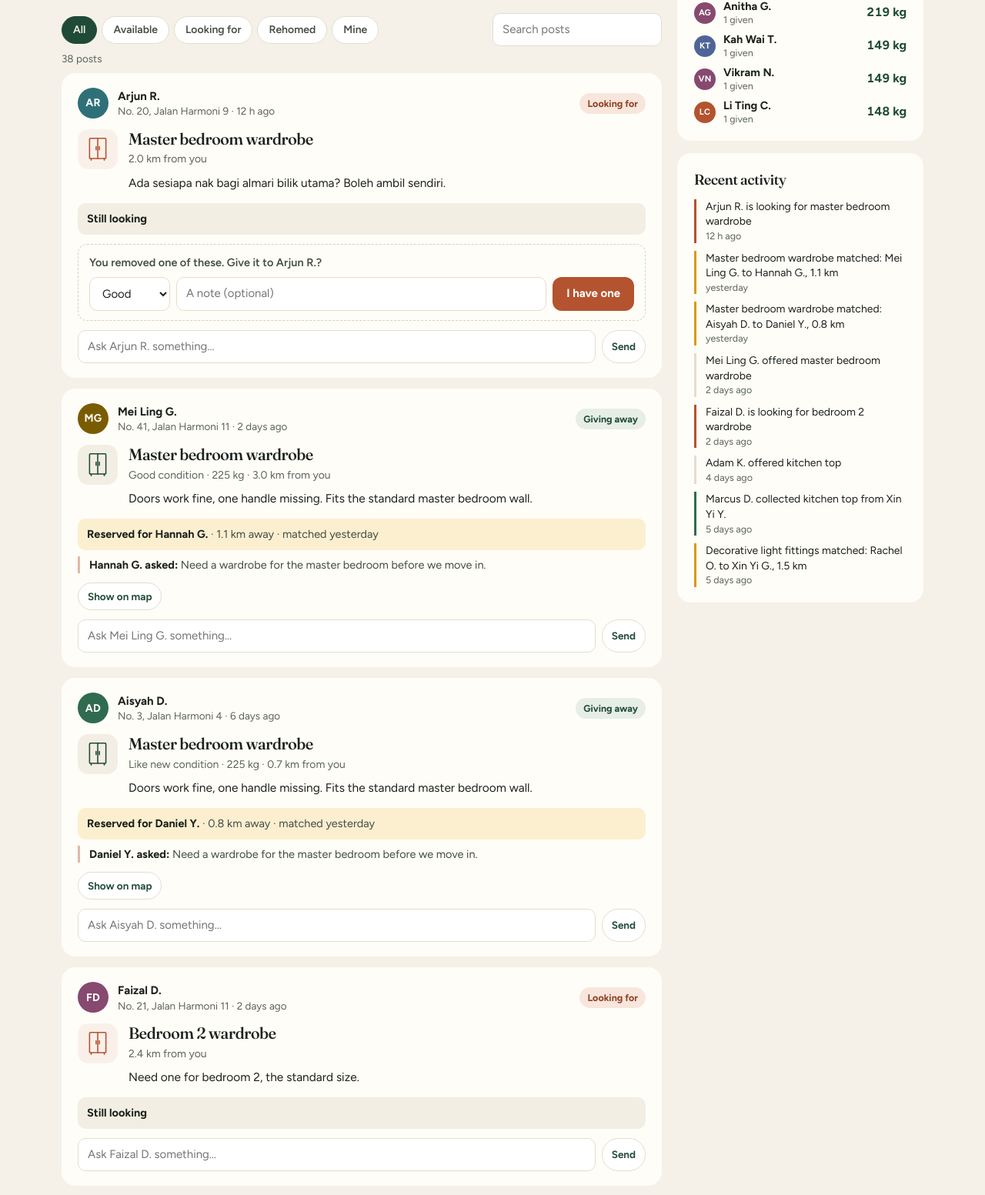
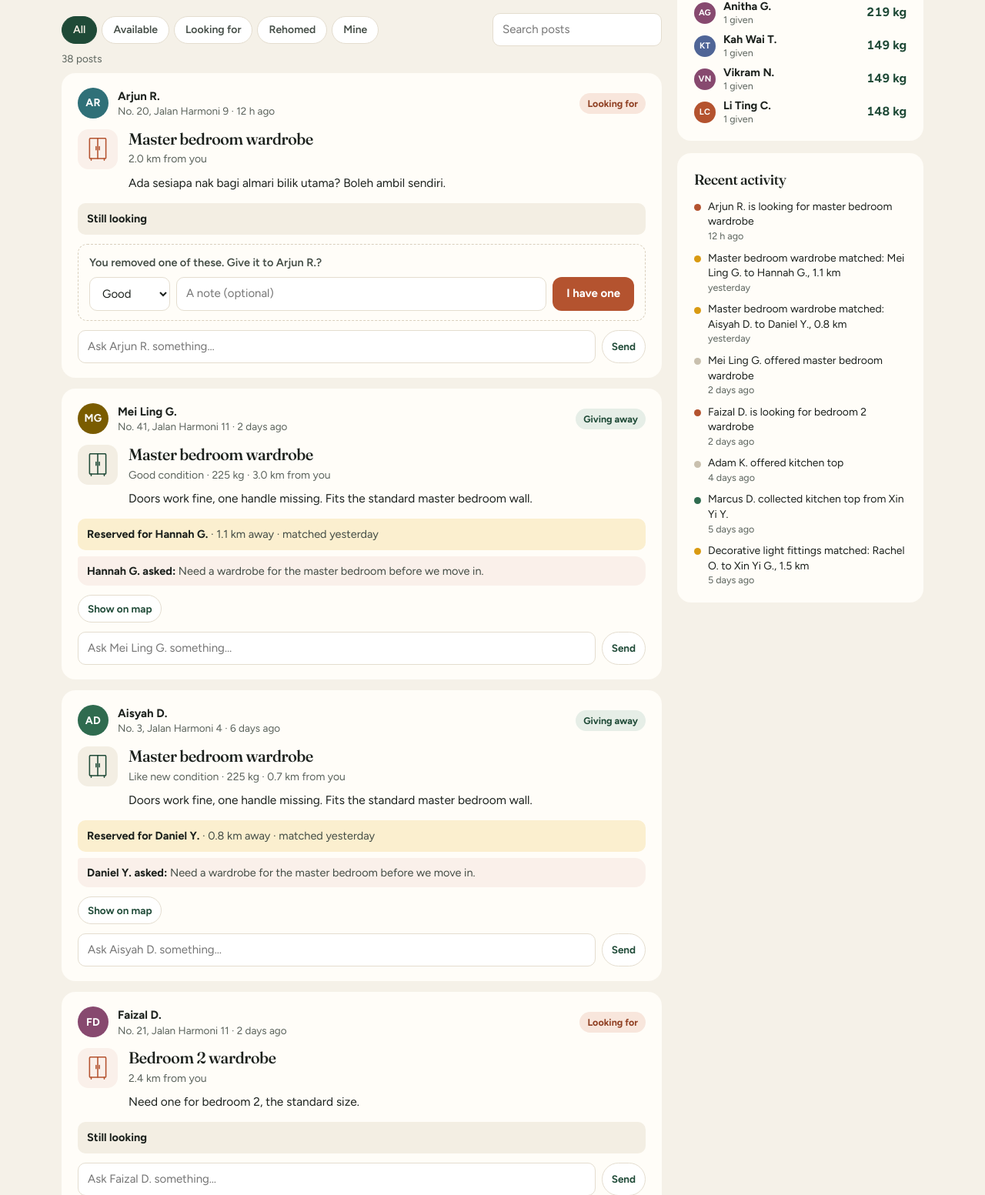
Before and after one commit to Jayden-Jarred/Sime-Darby-Hackathon, a Flask app: page /match in a window 1280 px wide. Shown: the part 1194-2747 px from the top of the page at 77% size. Run offline with Flask 3, Linux system fonts and the light colour scheme.

Commit message:
Shared styles and brand colours for every page
Styles for 'Saving for'; the asker's note is a chat bubble and recent activity uses coloured dots instead of side stripes.

```diff
--- a/static/app.css
+++ b/static/app.css
@@ -241,6 +241,9 @@ tr:last-child td { border-bottom: 0; }
 .not-choosable { display: grid; gap: 10px; }
 .reset-row { display: flex; flex-wrap: wrap; align-items: baseline; gap: 6px 14px; margin: 18px 0 0; }
 .reset-row .btn-link { padding-top: 0; }
+.saving-as { margin: 16px 0 10px; font-size: 14px; color: var(--on-forest-2); }
+.saving-as b { color: var(--on-forest); }
+.saving-as a { color: var(--terra-2); font-weight: 650; }
 .ask-sdp { border: 1.5px dashed #cfc7b9; border-radius: var(--radius); padding: 14px 18px; color: var(--ink-3); }
 .ask-sdp b { color: var(--ink-2); }
 .ask-sdp p { margin: 4px 0 0; font-size: 14.5px; }
@@ -540,7 +543,8 @@ label.tag-card { cursor: pointer; }
 .post-status b { color: var(--ink); }
 .post-status.matched { background: #fbefcf; }
 .post-status.collected { background: var(--forest-tint); }
-.ask-note { margin: 8px 0 0; font-size: 14.5px; color: var(--ink-2); padding-left: 12px; border-left: 3px solid #e3b9a6; overflow-wrap: anywhere; }
+.ask-note { margin: 8px 0 0; font-size: 14.5px; color: var(--ink-2); padding: 8px 12px; border-radius: 4px 14px 14px 14px;
+            background: #faf0ea; overflow-wrap: anywhere; }   /* the asker's words, as a chat bubble */
 .ask-note b { color: var(--ink); }
 .post-actions { display: flex; flex-wrap: wrap; gap: 8px; margin-top: 12px; align-items: center; }
 .post-actions:not(:has(*)) { display: none; }
@@ -585,10 +589,12 @@ label.tag-card { cursor: pointer; }
 .board small { color: var(--ink-3); font-size: 12.5px; }
 .board em { font-style: normal; font-weight: 700; color: var(--forest); font-variant-numeric: tabular-nums; }
 .activity { list-style: none; margin: 10px 0 0; padding: 0; display: grid; gap: 10px; }
-.activity li { display: grid; padding-left: 12px; border-left: 3px solid var(--line); font-size: 14px; line-height: 1.4; }
-.activity li.collected { border-color: var(--forest-2); }
-.activity li.match { border-color: #d99a12; }
-.activity li.ask { border-color: var(--terra); }
+.activity li { position: relative; display: grid; padding-left: 18px; font-size: 14px; line-height: 1.4; }
+.activity li::before { content: ""; position: absolute; left: 0; top: .45em; width: 9px; height: 9px; border-radius: 50%;
+                       background: #c9c0ae; }   /* a dot per event, coloured like the map: offered */
+.activity li.collected::before { background: var(--forest-2); }   /* delivered */
+.activity li.match::before { background: #d99a12; }               /* on its way */
+.activity li.ask::before { background: var(--terra); }            /* looking for */
 .activity a { color: var(--ink); text-decoration: none; }
 .activity a:hover { text-decoration: underline; }
 .activity small { color: var(--ink-3); font-size: 12.5px; }
```
